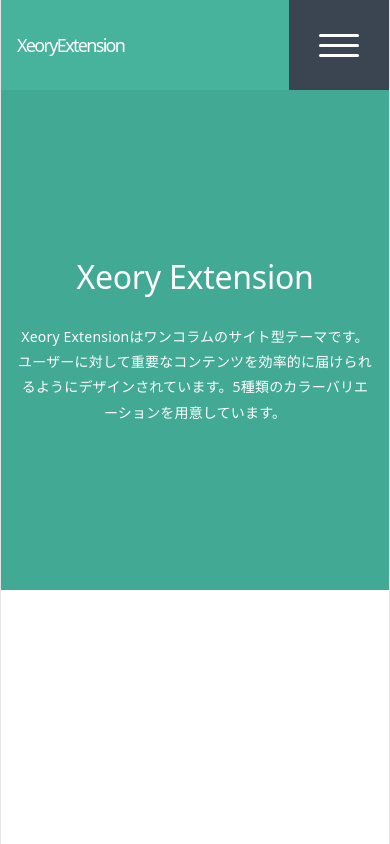
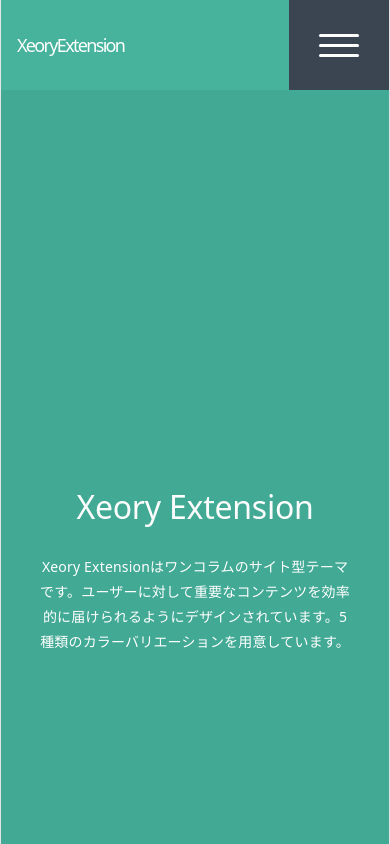
Before and after one commit to masa100131/vite-project, a React (Vite) app: page / in a window 390 px wide. Shown: the top 844 px of the page. Built offline with nearby package versions, Linux system fonts and the light colour scheme.

Commit message:
style: match Storybook hero to Xeory CSS
Co-authored-by: Copilot <223556219+Copilot@users.noreply.github.com>

```diff
--- a/src/components/hero/Hero.css
+++ b/src/components/hero/Hero.css
@@ -1,14 +1,12 @@
 .xeory-hero {
   display: flex;
-  min-height: 500px;
-  padding: 40px 16px;
-  box-sizing: border-box;
   flex-direction: column;
+  justify-content: center;
   align-items: center;
-  justify-content: center;
   background: #42a994;
   color: #fff;
   text-align: center;
+  height: 900px;
 }
 
 .xeory-hero-title {
@@ -20,14 +18,21 @@
 }
 
 .xeory-hero-text {
+  margin: 0;
+  padding: 0 16px;
   max-width: 600px;
-  margin: 0;
   color: #fff;
   font-size: 16px;
   line-height: 1.8;
 }
 
 @media (max-width: 768px) {
+  .xeory-hero {
+    height: auto;
+    min-height: calc(100vh - 72px);
+    padding: 24vw 20px;
+  }
+
   .xeory-hero-title {
     font-size: 32px;
   }
```
